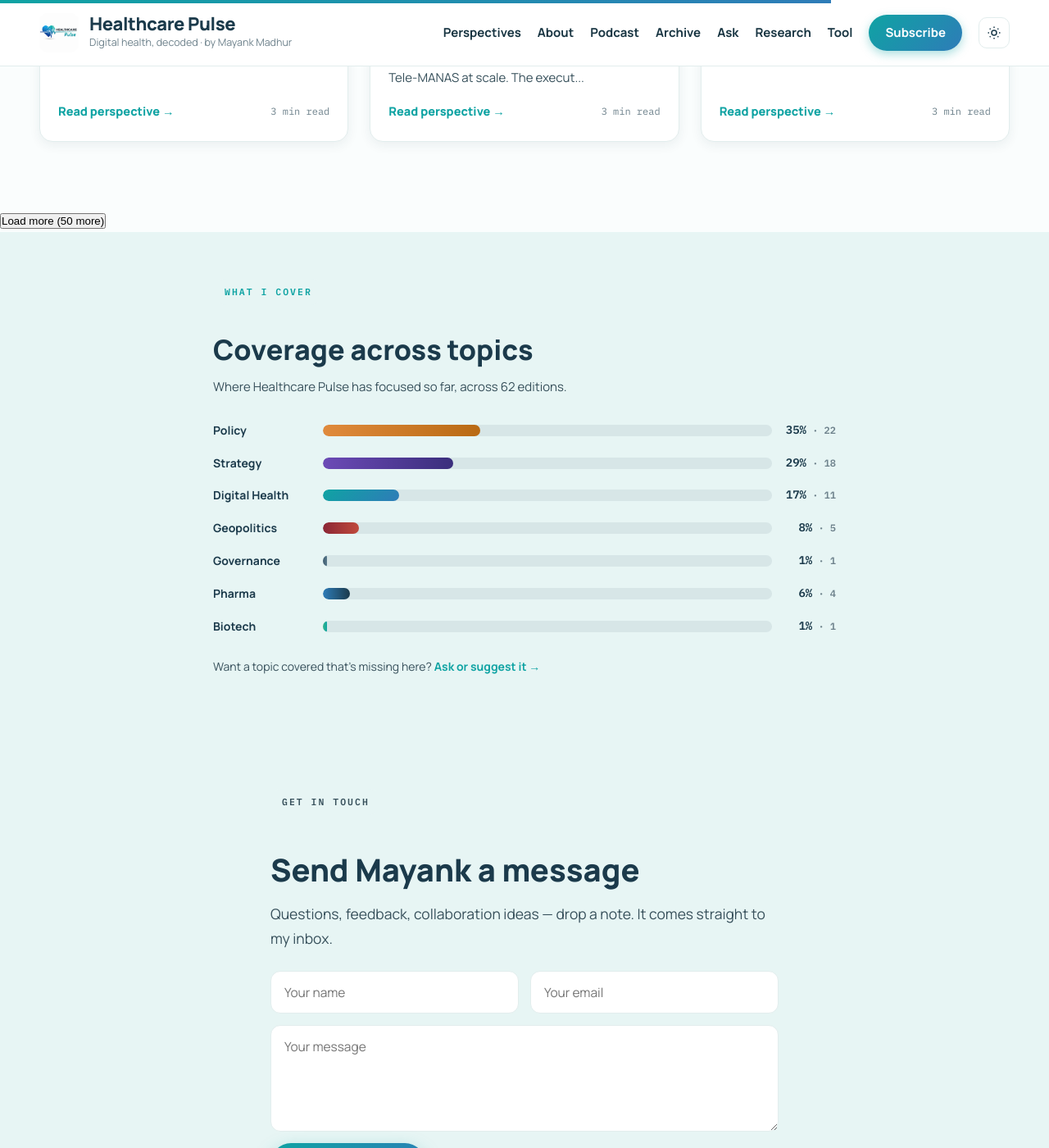
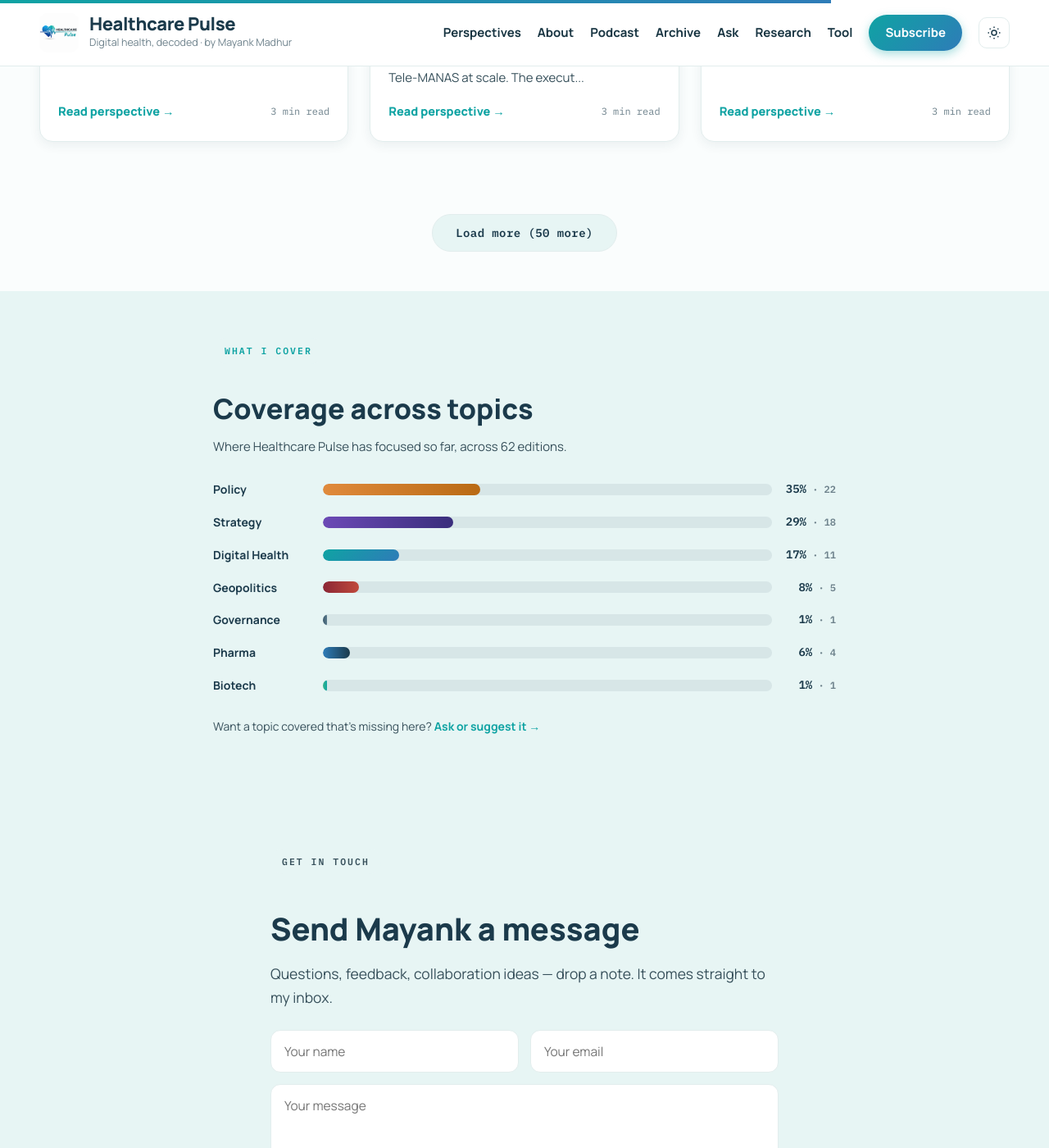
Before and after one commit to mayankmadhur25/mayankmadhur25.github.io, a Jekyll site: the page built from index.html, in a window 1280 px wide and 1400 px high, scrolled down 2798 px. Shown: the whole window at 82% size. Built offline with Jekyll 4.4.1, drawn with Linux system fonts in a browser that asks for light colours.

Commit message:
Add files via upload

```diff
--- a/assets/css/style.css
+++ b/assets/css/style.css
@@ -878,3 +878,15 @@ a:focus-visible, button:focus-visible, input:focus-visible {
 .to-top.show { opacity: 1; pointer-events: auto; transform: none; }
 .to-top:hover { background: var(--teal); }
 [data-theme="dark"] .to-top { background: var(--teal); }
+
+/* ---------- load more ---------- */
+.load-more-wrap { display: flex; justify-content: center; margin: 8px 0 48px; }
+.load-more-btn {
+  font-family: var(--mono); font-weight: 700; font-size: 14px; letter-spacing: .03em;
+  color: var(--navy); background: var(--tintT);
+  border: 1px solid var(--line); border-radius: 999px;
+  padding: 13px 28px; cursor: pointer; transition: all .15s ease;
+}
+.load-more-btn:hover { background: var(--teal); color: #fff; border-color: var(--teal); }
+[data-theme="dark"] .load-more-btn { color: #E8F4F4; background: #16252C; border-color: #25373F; }
+[data-theme="dark"] .load-more-btn:hover { background: var(--teal); color: #0A1418; }
```
